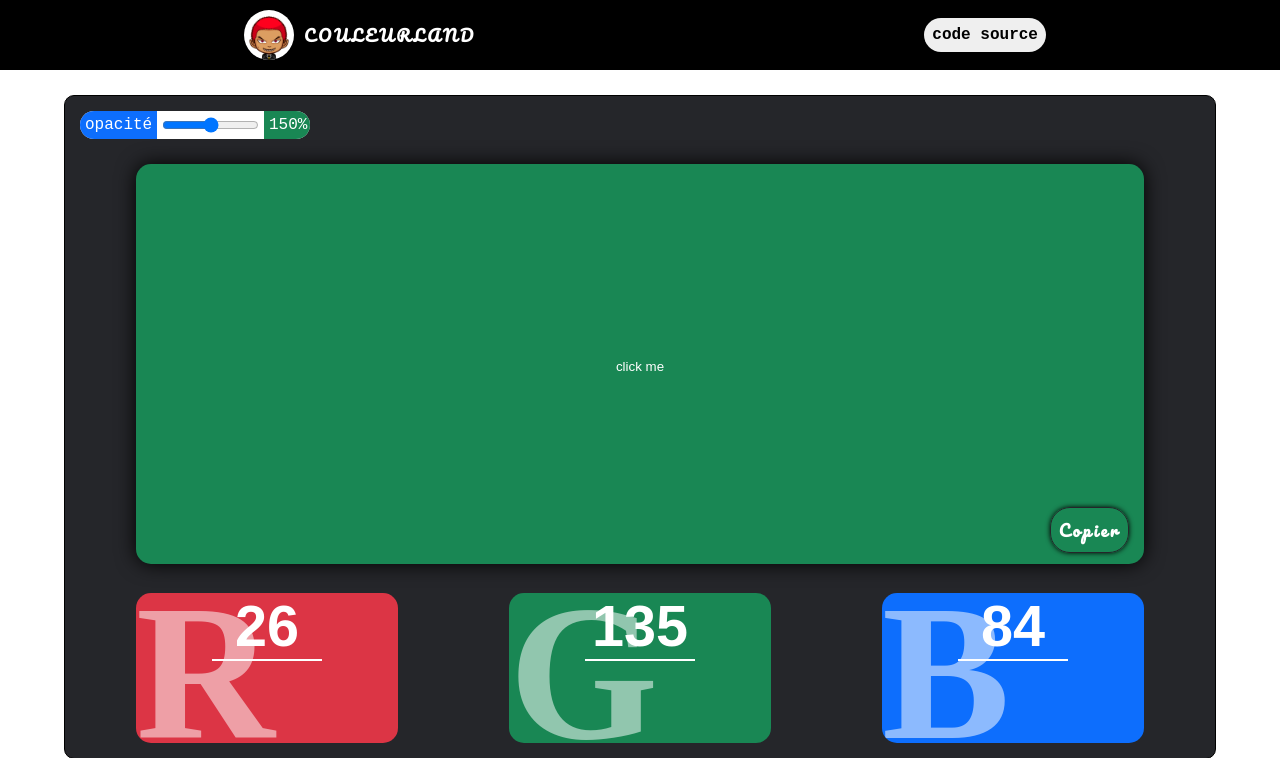
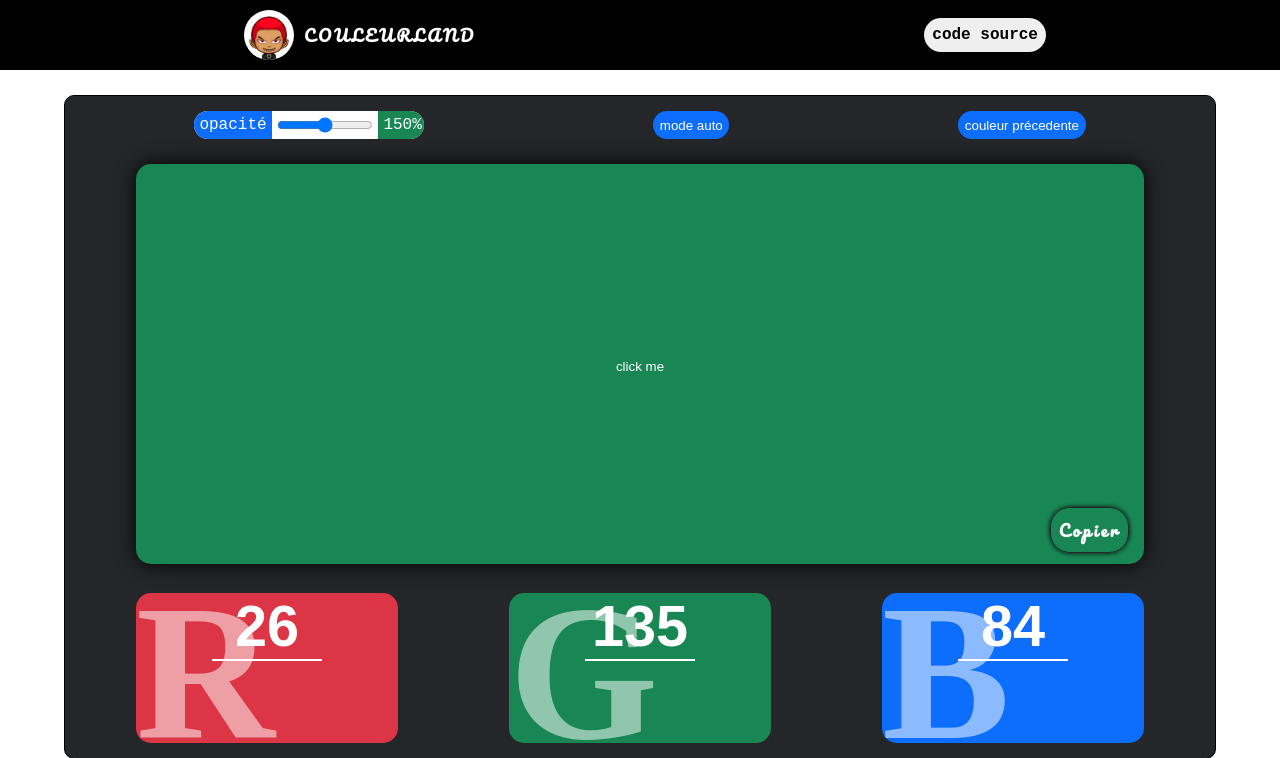
Before and after one commit to Tostenn/colorland, a PHP site: page / in a window 1280 px wide. Shown: the top 758 px of the page. Run offline with PHP 8.4, Linux system fonts and the light colour scheme.

Commit message:
recuperation des couleur primaire et ajout des bouton auto et prview

```diff
--- a/index.html
+++ b/index.html
@@ -53,10 +53,14 @@
 
     <form id="ch-color">
     <main>
-        <div class="ch-op">
-            <label for="op">opacité</label>
-            <input name="op" type="range" id="op" max="100">
-            <span class="value">150%</span>
+        <div class="header">
+            <div class="ch-op">
+                <label for="op">opacité</label>
+                <input name="op" type="range" id="op" max="100">
+                <span class="value">150%</span>
+            </div>
+            <button>mode auto</button>
+            <button>couleur précedente</button>
         </div>
 
         <div class="button-pos">
--- a/static/css/index.css
+++ b/static/css/index.css
@@ -73,12 +73,34 @@ main{
     background-color: var(--cl-green);
 }
 
+main .header{
+    display: flex;
+    justify-content: space-around;
+    flex-flow: row wrap;
+}
 .button-pos{
     width: 90%;
     position: relative;
     margin: 25px auto;
     color: rg;
 }
+main .header button{
+    background-color: var(--cl-bleu);
+    padding: .5em;
+    color: var(--cl-blanc);
+    border-radius: 20px;
+}
+@media screen and (max-width:530px) {
+    main .ch-op{
+        width: 90%;
+    }
+    main .header button{
+        width: 40%;
+        margin-top: 10px;
+    }
+
+}
+
 .color{
     height: 400px;
     width: 100%;
@@ -202,7 +224,9 @@ main .copier:hover {
     transition: all .5s;
     opacity: 0.5;
     filter: blur(5px) contrast(70%);
-
+    & [type="text"]{
+        border: 0;
+    }
 }
 
 .ombre{
--- a/static/js/color.js
+++ b/static/js/color.js
@@ -10,7 +10,6 @@ import { couleurs } from "./main.js";
 
 export class Color{
     /**
-     *
      * @param {HTMLElement} form
      */
     constructor(form){
@@ -51,8 +50,25 @@ export class Color{
             // mise a jour des champs
             this.updataInput()
         }
+
+        // appliquer la color des element
+        const blockCh = Array.from(this.element.querySelector('.champs').children)
+        blockCh.forEach(el=>{
+            el.ondblclick = () => {
+                for (const key in this.rgb) {
+                    if (el.getAttribute('class').includes(key)){
+                        for (const key in this.rgb) {
+                            this.rgb[key] = key != 'op' ? 0 :this.rgb[key]
+                        }
+                        this.rgb[key] = 255
+                    }
+                }
+                this.applicolor()
+                this.updataInput()
+            }
+        })
     }
-    current = [this.rgb]
+
     parseop(op,inv=false){
         if (inv){
 
@@ -70,7 +86,7 @@ export class Color{
         this.rgb[name] = name == 'op'?
         this.rgb.op =this.parseop(value) : value
     }
-
+    inset
     /**
      *
      * @param {Number} op
```
Also changed, not shown: static/js/index.js (line endings or trailing spaces).
